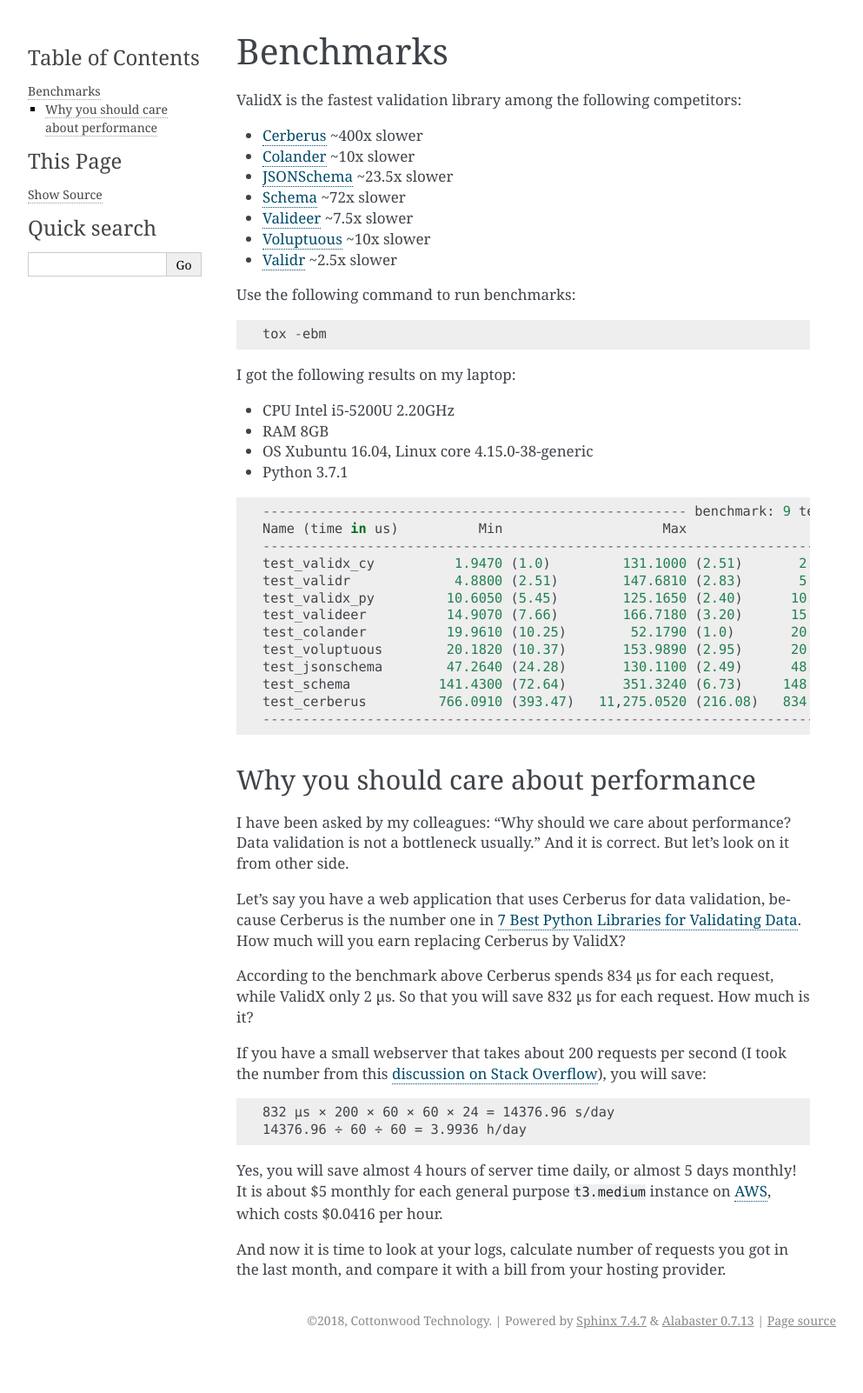
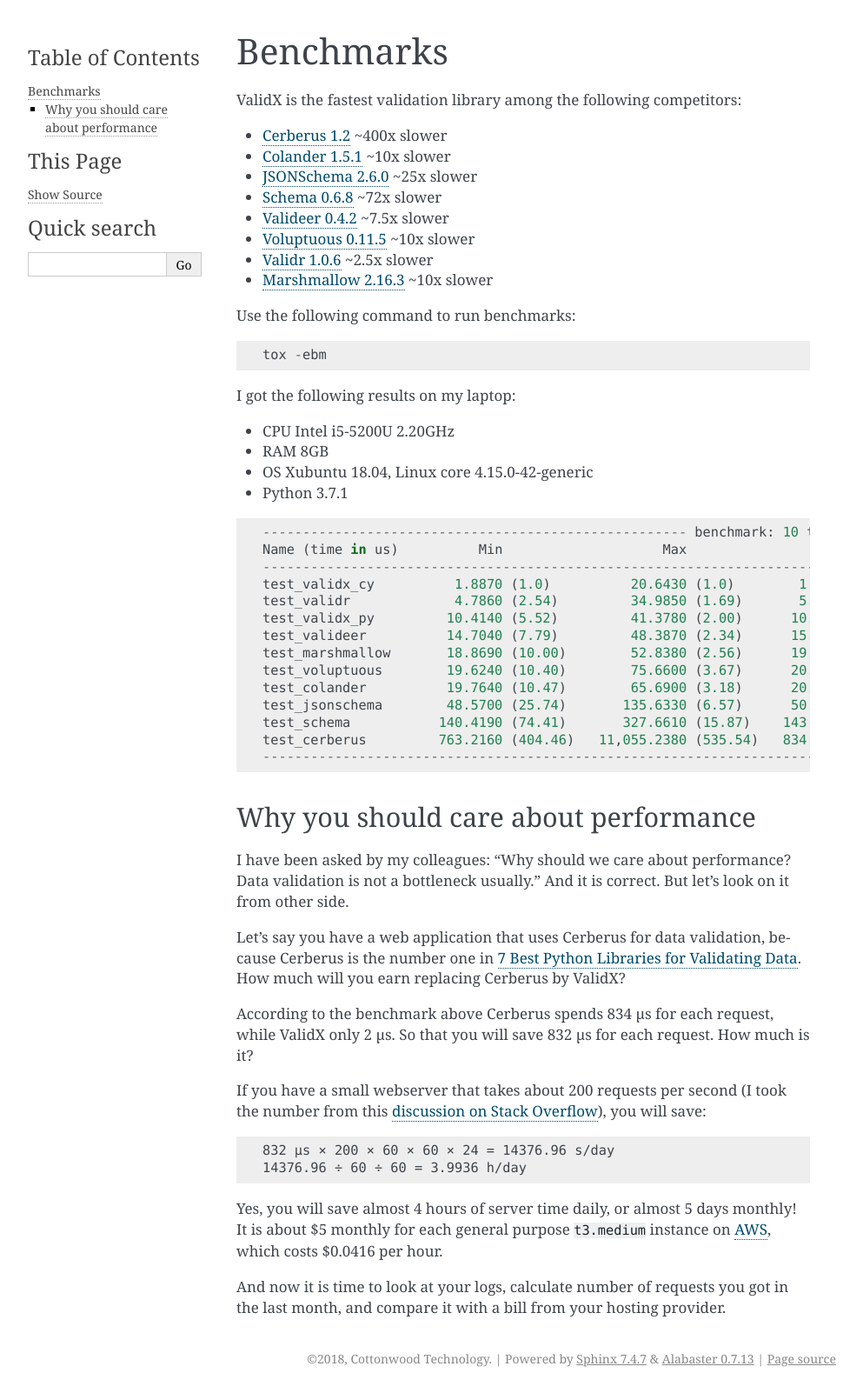
Before and after one commit to Cottonwood-Technology/ValidX, a Sphinx documentation site: the page built from docs/benchmarks.rst, in a window 1280 px wide. Shown: the whole page at 87% size, without its empty margins (148-1141 px from the left). Built offline with Sphinx 7.4.7, drawn with Linux system fonts in a browser that asks for light colours; before the commit the page ends 1558 px from its top, so only the background shows below that.

Commit message:
Added Marshmallow to benchmarks

```diff
--- a/docs/benchmarks.rst
+++ b/docs/benchmarks.rst
@@ -5,13 +5,14 @@
 
 ValidX is the fastest validation library among the following competitors:
 
-*   `Cerberus <http://docs.python-cerberus.org/en/stable/>`_ ~400x slower
-*   `Colander <https://docs.pylonsproject.org/projects/colander/en/latest/>`_ ~10x slower
-*   `JSONSchema <https://python-jsonschema.readthedocs.io/en/latest/>`_ ~23.5x slower
-*   `Schema <https://github.com/keleshev/schema>`_ ~72x slower
-*   `Valideer <https://github.com/podio/valideer>`_ ~7.5x slower
-*   `Voluptuous <http://alecthomas.github.io/voluptuous/docs/_build/html/index.html>`_ ~10x slower
-*   `Validr <https://github.com/guyskk/validr>`_ ~2.5x slower
+*   `Cerberus 1.2 <http://docs.python-cerberus.org/en/stable/>`_ ~400x slower
+*   `Colander 1.5.1 <https://docs.pylonsproject.org/projects/colander/en/latest/>`_ ~10x slower
+*   `JSONSchema 2.6.0 <https://python-jsonschema.readthedocs.io/en/latest/>`_ ~25x slower
+*   `Schema 0.6.8 <https://github.com/keleshev/schema>`_ ~72x slower
+*   `Valideer 0.4.2 <https://github.com/podio/valideer>`_ ~7.5x slower
+*   `Voluptuous 0.11.5 <http://alecthomas.github.io/voluptuous/docs/_build/html/index.html>`_ ~10x slower
+*   `Validr 1.0.6 <https://github.com/guyskk/validr>`_ ~2.5x slower
+*   `Marshmallow 2.16.3 <https://marshmallow.readthedocs.io/en/stable/>`_ ~10x slower
 
 Use the following command to run benchmarks::
 
@@ -21,23 +22,24 @@
 
 *   CPU Intel i5-5200U 2.20GHz
 *   RAM 8GB
-*   OS Xubuntu 16.04, Linux core 4.15.0-38-generic
+*   OS Xubuntu 18.04, Linux core 4.15.0-42-generic
 *   Python 3.7.1
 
 ::
 
-    ----------------------------------------------------- benchmark: 9 tests ------------------------------------------------------
+    ----------------------------------------------------- benchmark: 10 tests -----------------------------------------------------
     Name (time in us)          Min                    Max                Mean              StdDev            OPS (Kops/s)
     -------------------------------------------------------------------------------------------------------------------------------
-    test_validx_cy          1.9470 (1.0)         131.1000 (2.51)       2.0616 (1.0)        0.6042 (1.0)          485.0534 (1.0)
-    test_validr             4.8800 (2.51)        147.6810 (2.83)       5.0991 (2.47)       1.1789 (1.95)         196.1140 (0.40)
-    test_validx_py         10.6050 (5.45)        125.1650 (2.40)      10.8890 (5.28)       1.4404 (2.38)          91.8356 (0.19)
-    test_valideer          14.9070 (7.66)        166.7180 (3.20)      15.4275 (7.48)       1.8975 (3.14)          64.8193 (0.13)
-    test_colander          19.9610 (10.25)        52.1790 (1.0)       20.7103 (10.05)      1.4433 (2.39)          48.2850 (0.10)
-    test_voluptuous        20.1820 (10.37)       153.9890 (2.95)      20.8221 (10.10)      2.2893 (3.79)          48.0259 (0.10)
-    test_jsonschema        47.2640 (24.28)       130.1100 (2.49)      48.7306 (23.64)      3.1049 (5.14)          20.5210 (0.04)
-    test_schema           141.4300 (72.64)       351.3240 (6.73)     148.9070 (72.23)     21.5525 (35.67)          6.7156 (0.01)
-    test_cerberus         766.0910 (393.47)   11,275.0520 (216.08)   834.1975 (404.63)   583.8028 (966.21)         1.1988 (0.00)
+    test_validx_cy          1.8870 (1.0)          20.6430 (1.0)        1.9858 (1.0)        0.3867 (1.0)          503.5804 (1.0)
+    test_validr             4.7860 (2.54)         34.9850 (1.69)       5.2407 (2.64)       1.0678 (2.76)         190.8137 (0.38)
+    test_validx_py         10.4140 (5.52)         41.3780 (2.00)      10.7922 (5.43)       1.1939 (3.09)          92.6595 (0.18)
+    test_valideer          14.7040 (7.79)         48.3870 (2.34)      15.2404 (7.67)       1.3992 (3.62)          65.6152 (0.13)
+    test_marshmallow       18.8690 (10.00)        52.8380 (2.56)      19.8564 (10.00)      1.8984 (4.91)          50.3616 (0.10)
+    test_voluptuous        19.6240 (10.40)        75.6600 (3.67)      20.3108 (10.23)      1.6403 (4.24)          49.2348 (0.10)
+    test_colander          19.7640 (10.47)        65.6900 (3.18)      20.6069 (10.38)      2.3832 (6.16)          48.5274 (0.10)
+    test_jsonschema        48.5700 (25.74)       135.6330 (6.57)      50.7647 (25.56)      6.5271 (16.88)         19.6987 (0.04)
+    test_schema           140.4190 (74.41)       327.6610 (15.87)    143.9490 (72.49)      7.1405 (18.47)          6.9469 (0.01)
+    test_cerberus         763.2160 (404.46)   11,055.2380 (535.54)   834.3364 (420.16)   581.7410 (>1000.0)        1.1986 (0.00)
     -------------------------------------------------------------------------------------------------------------------------------
 
 
```
Also changed, not shown: 2 other files.
